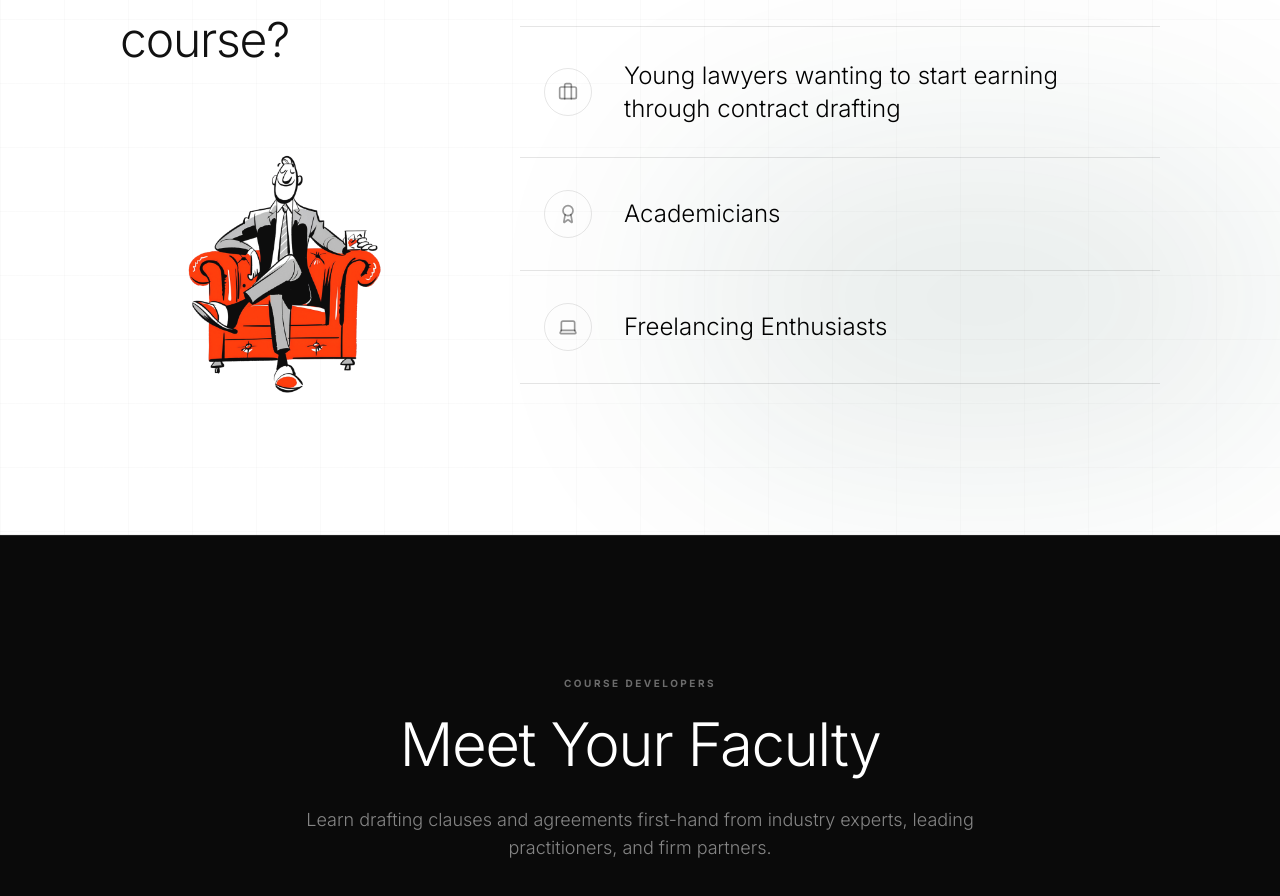
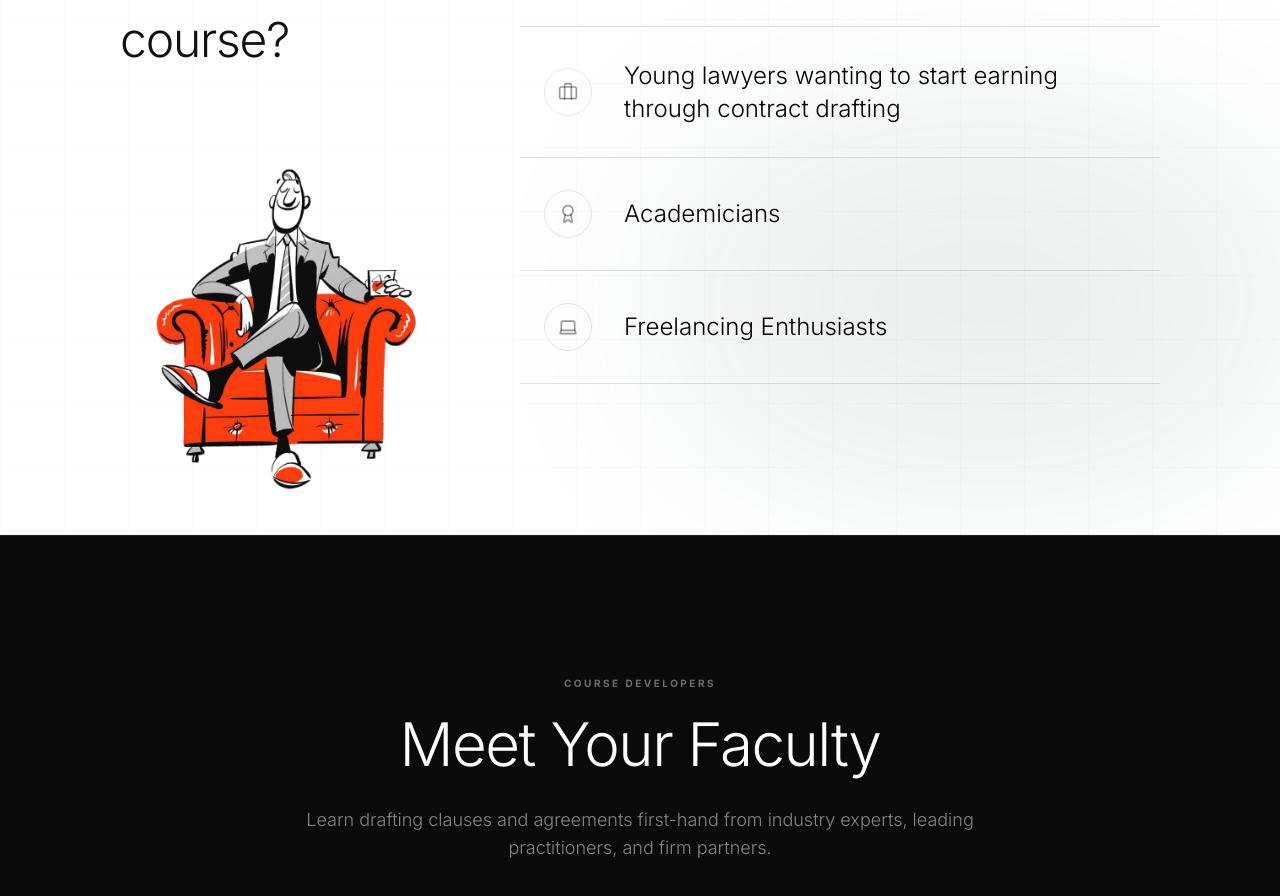
Before and after one commit to nihalkumar5/-LAWCTOPUS, a Next.js app: page / in a window 1280 px wide. Shown: the part 10298-11194 px from the top of the page. Built offline with nearby package versions, Linux system fonts and the light colour scheme.

Commit message:
Enlarge target audience illustration

```diff
--- a/src/app/page.tsx
+++ b/src/app/page.tsx
@@ -823,7 +823,7 @@ export default function Home() {
                   <h2 className="font-sans font-light text-4xl lg:text-5xl text-charcoal leading-tight tracking-tight">Who can enroll<br/>for this course?</h2>
                 </div>
                 <div className="hidden md:block mt-12 mix-blend-multiply opacity-95">
-                  <Image src="/6.png" alt="Professional" width={400} height={400} className="w-full object-contain" />
+                  <Image src="/6.png" alt="Professional" width={500} height={500} className="w-full object-contain scale-[1.35] transform origin-top" />
                 </div>
               </motion.div>
 
```
